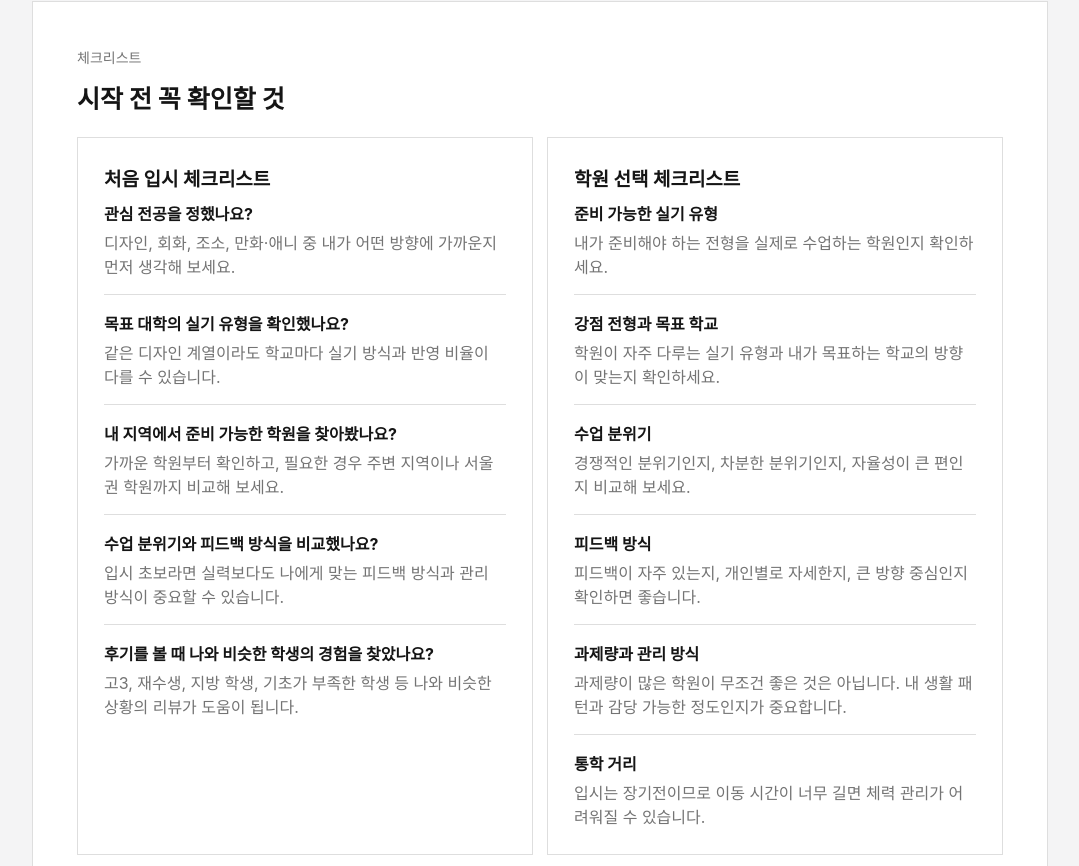
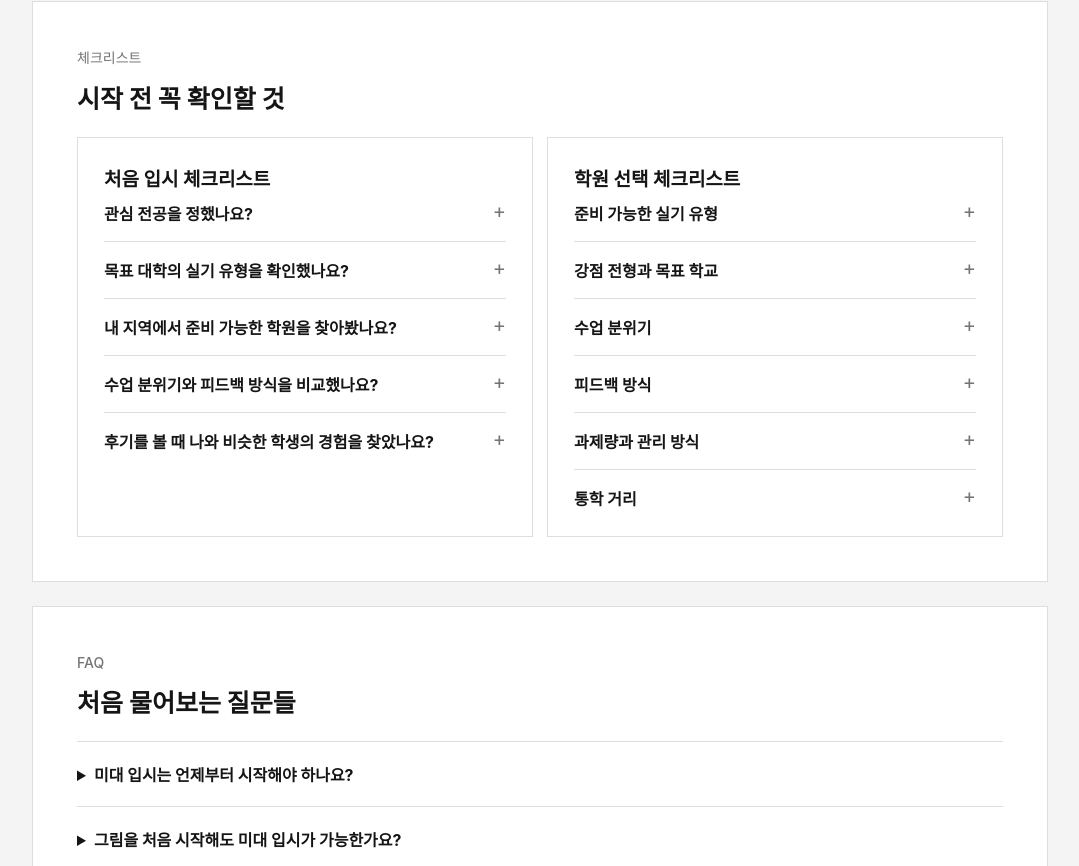
Before and after one commit to lovewithbona/midaeium, a React (Vite) app: page /#/guide in a window 1280 px wide. Shown: the part 4254-5120 px from the top of the page, without its empty margins (100-1179 px from the left). Built offline with nearby package versions, Linux system fonts and the light colour scheme; a web font is replaced by a local one.

Commit message:
Make guide checklists collapsible

```diff
--- a/src/pages/GuidePage.tsx
+++ b/src/pages/GuidePage.tsx
@@ -230,8 +230,10 @@ function ChecklistBlock({
       <ul>
         {items.map((item) => (
           <li key={item.id}>
-            <strong>{item.title}</strong>
-            <span>{item.description}</span>
+            <details>
+              <summary>{item.title}</summary>
+              <span>{item.description}</span>
+            </details>
           </li>
         ))}
       </ul>
--- a/src/styles.css
+++ b/src/styles.css
@@ -1486,8 +1486,6 @@ input::placeholder {
 }
 
 .guide-check-card li {
-  display: grid;
-  gap: 5px;
   padding-top: 16px;
   border-top: 1px solid var(--line);
 }
@@ -1495,6 +1493,43 @@ input::placeholder {
 .guide-check-card li:first-child {
   padding-top: 0;
   border-top: 0;
+}
+
+.guide-check-card details {
+  display: grid;
+}
+
+.guide-check-card summary {
+  position: relative;
+  padding-right: 32px;
+  cursor: pointer;
+  color: var(--text);
+  font-weight: 650;
+  list-style: none;
+}
+
+.guide-check-card summary::-webkit-details-marker {
+  display: none;
+}
+
+.guide-check-card summary::after {
+  content: "+";
+  position: absolute;
+  top: 0;
+  right: 0;
+  color: var(--muted);
+  font-size: 20px;
+  font-weight: 400;
+  line-height: 1;
+}
+
+.guide-check-card details[open] summary::after {
+  content: "-";
+}
+
+.guide-check-card details span {
+  display: block;
+  padding-top: 8px;
 }
 
 .guide-faq-list {
```
